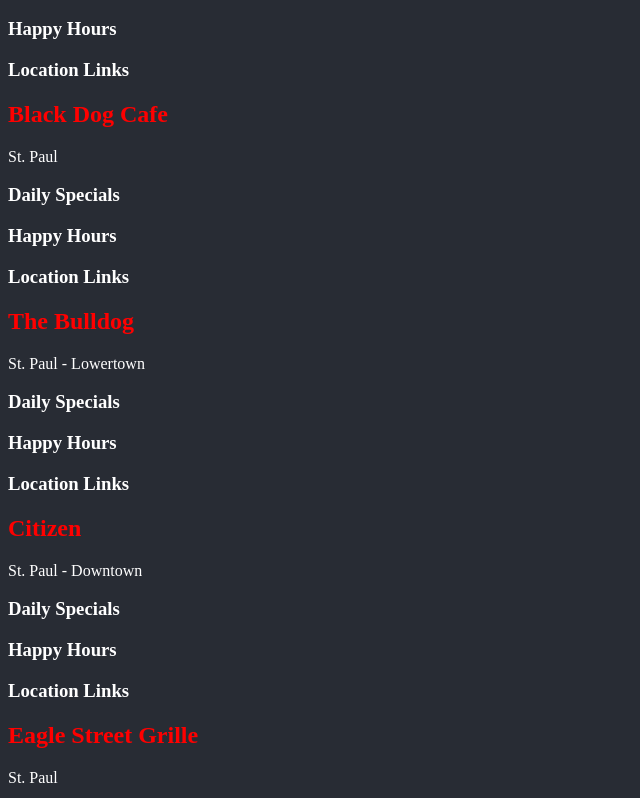
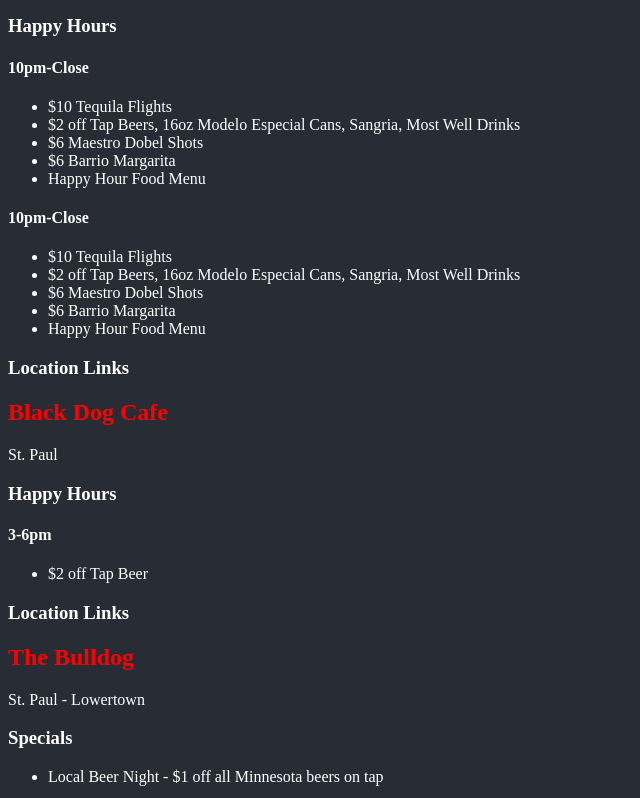
Before and after one commit to ryan258/react-happy-hour, a React (Create React App) app: page / in a window 1280 px wide. Shown: the part 422-1220 px from the top of the page, without its empty margins (0-640 px from the left). Built offline with nearby package versions, Linux system fonts and the light colour scheme.

Commit message:
Wire up Daily Specials and Happy Hours with Card component and DoW filter.

```diff
--- a/src/components/LocationCard.js
+++ b/src/components/LocationCard.js
@@ -9,8 +9,12 @@
         <article>
             <h2 className="locationName">{props.location.name}</h2>
             <p>{props.location.location}</p>
-            <LocationDailySpecials />
-            <LocationHappyHours />
+            {props.location.specials[props.dow].length > 0 ? (
+                <LocationDailySpecials {...props} />
+            ) : ''}
+            {props.location.happyHours.filter(hh => hh.dow.includes(props.dow)).length > 0 ? (
+                <LocationHappyHours {...props} />
+            ) : ''}
             <LocationLinks />
         </article>
     )
--- a/src/components/LocationDailySpecials.js
+++ b/src/components/LocationDailySpecials.js
@@ -1,9 +1,13 @@
 import React from 'react'
 
-function LocationDailySpecials() {
+function LocationDailySpecials(props) {
+    const day = props.dow
+    const specials = props.location.specials[day].map(special => <li>{special}</li>)
+
     return (
         <div>
-            <h3>Daily Specials</h3>
+            <h3>Specials</h3>
+            <ul>{specials}</ul>
         </div>
     )
 }
--- a/src/components/LocationHappyHours.js
+++ b/src/components/LocationHappyHours.js
@@ -1,9 +1,21 @@
 import React from 'react'
 
-function LocationHappyHours() {
+function LocationHappyHours(props) {
+    const happyHours = props.location.happyHours
+                            .filter(hhOfDay => hhOfDay.dow.includes(props.dow))
+                            .map(happyHour => (
+                                <>
+                                    <h4>{happyHour.time}</h4>
+                                    <ul>
+                                        {happyHour.specials.map(special => <li>{special}</li> )}
+                                    </ul>
+                                </>
+                            ))
+
     return (
         <div>
             <h3>Happy Hours</h3>
+            {happyHours}
         </div>
     )
 }
```
